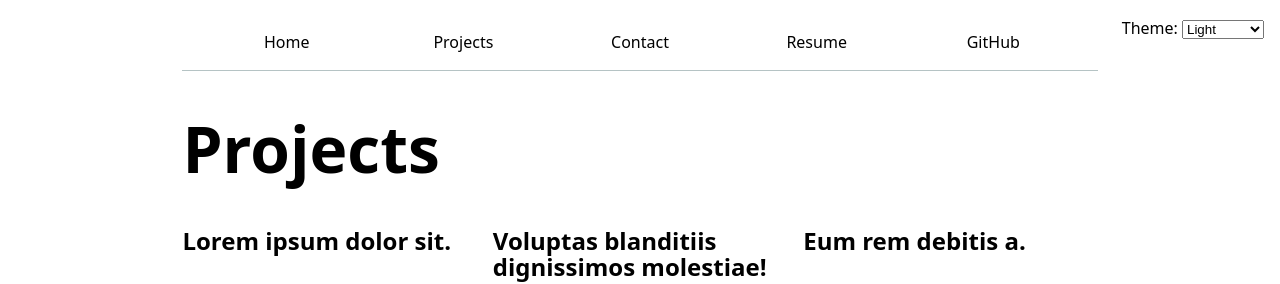
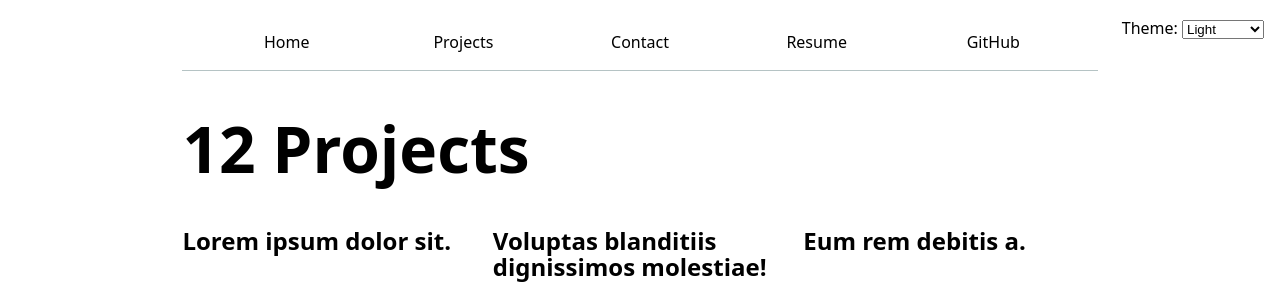
Before and after one commit to harisdsc/portfolio, a plain HTML site: page projects/index.html in a window 1280 px wide. Shown: the top 284 px of the page. Drawn offline with Linux system fonts and the light colour scheme.

Commit message:
projects.js

```diff
--- a/global.js
+++ b/global.js
@@ -89,3 +89,38 @@ select.addEventListener('input', function (event) {
     setColorScheme(selectedValue);
     localStorage.colorScheme = selectedValue;
 });
+
+export async function fetchJSON(url) {
+    try {
+        const response = await fetch(url);
+        if (!response.ok) {
+            throw new Error(`Failed to fetch projects: ${response.statusText}`);
+        }
+        console.log(response);
+        const data = await response.json();
+        return data;
+
+    } catch (error) {
+        console.error('Error fetching or parsing JSON data:', error);
+    }
+}
+
+export function renderProjects(projects, containerElement, headingLevel = 'h2') {
+    containerElement.innerHTML = '';
+    for (const project of projects) {
+        const article = document.createElement('article');
+        article.innerHTML = `
+            <${headingLevel}>${project.title}</${headingLevel}>
+            <img src="${project.image}" alt="${project.title}">
+            <p>${project.description}</p>
+        `;
+        containerElement.appendChild(article);
+    }
+}
+// const container = document.querySelector('.projects');
+
+// const projects = await fetchJSON('../lib/projects.json');
+
+// renderProjects(projects, container, 'h3');
+
+// console.log(container.innerHTML);
--- /dev/null
+++ b/lib/projects.json
@@ -0,0 +1,62 @@
+[
+    {
+        "title": "Lorem ipsum dolor sit.",
+        "image": "https://vis-society.github.io/labs/2/images/empty.svg",
+        "description": "Lorem, ipsum dolor sit amet consectetur adipisicing elit. Itaque repellendus excepturi maiores repudiandae atque quos nesciunt amet debitis dicta natus, laboriosam aliquam cupiditate, harum explicabo corrupti ea odio est mollitia!"
+    },
+    {
+        "title": "Voluptas blanditiis dignissimos molestiae!",
+        "image": "https://vis-society.github.io/labs/2/images/empty.svg",
+        "description": "Provident recusandae sint quis, dolores neque delectus ullam odit cumque cupiditate voluptatum quisquam quibusdam, eos quod repellendus, sapiente unde architecto suscipit rem! Nihil aperiam ex pariatur voluptatem est tempore quam?"
+    },
+    {
+        "title": "Eum rem debitis a.",
+        "image": "https://vis-society.github.io/labs/2/images/empty.svg",
+        "description": "Ullam ducimus in fuga dolor est, repellat sunt odit possimus ipsum officiis laboriosam fugit? Ea, nobis voluptatibus atque rerum corrupti vitae nulla, animi porro eaque non, accusamus vel tempore nemo."
+    },
+    {
+        "title": "Cupiditate, debitis neque! Error.",
+        "image": "https://vis-society.github.io/labs/2/images/empty.svg",
+        "description": "Ab, animi in consequatur sunt rerum beatae vitae nobis doloremque, molestiae harum, minus consequuntur. At deserunt maxime laudantium reprehenderit aliquid. Suscipit autem iusto officiis recusandae eaque voluptas delectus, illum temporibus."
+    },
+    {
+        "title": "Laudantium repellat consectetur animi.",
+        "image": "https://vis-society.github.io/labs/2/images/empty.svg",
+        "description": "Quidem consectetur aspernatur fugiat a, id consequatur fugit ut cum corrupti aliquam explicabo culpa ullam, asperiores magnam accusantium tempora, labore sunt voluptatum ducimus delectus ipsam nesciunt hic. Repellendus, dignissimos minima."
+    },
+    {
+        "title": "Recusandae odio ducimus necessitatibus.",
+        "image": "https://vis-society.github.io/labs/2/images/empty.svg",
+        "description": "Corrupti, modi rerum laborum nemo cumque id a et reprehenderit! Quis fugit incidunt, quos consectetur repellat dicta. Placeat, nemo enim. Expedita vel aspernatur natus minus enim nostrum et eveniet aut."
+    },
+    {
+        "title": "Possimus illo repellat iusto.",
+        "image": "https://vis-society.github.io/labs/2/images/empty.svg",
+        "description": "Tenetur, quo sequi officia, provident, culpa quae reiciendis sapiente dolore porro libero minima excepturi inventore laboriosam necessitatibus hic perspiciatis labore esse quis maiores quidem. Molestiae aspernatur pariatur maiores laborum ipsam!"
+    },
+    {
+        "title": "Fugit quo excepturi rerum!",
+        "image": "https://vis-society.github.io/labs/2/images/empty.svg",
+        "description": "Ullam facere mollitia quos eos magni? Laudantium reiciendis dignissimos minus expedita debitis consequuntur doloribus eveniet omnis. Sint enim quia dolor optio dicta nobis reprehenderit quisquam maiores tenetur, illo, necessitatibus quidem."
+    },
+    {
+        "title": "Amet saepe optio magni?",
+        "image": "https://vis-society.github.io/labs/2/images/empty.svg",
+        "description": "Sit, quam ipsa, iste error cumque quod tempora illo facere non illum veniam quisquam pariatur. Delectus dolorem omnis nesciunt similique debitis suscipit adipisci voluptatum? Voluptatum fugiat repellendus dolorem cumque ex!"
+    },
+    {
+        "title": "Voluptas quidem impedit ex!",
+        "image": "https://vis-society.github.io/labs/2/images/empty.svg",
+        "description": "Dolore dolorem quasi ut voluptate, voluptatem natus sed et officiis eveniet vitae quod, aut voluptatibus fuga animi inventore quos, aperiam velit ullam molestiae cum labore beatae reiciendis quisquam! Quod, nulla?"
+    },
+    {
+        "title": "Quibusdam cum consectetur recusandae?",
+        "image": "https://vis-society.github.io/labs/2/images/empty.svg",
+        "description": "Itaque necessitatibus magni voluptatibus delectus reiciendis, minima nihil atque fugit veniam soluta debitis enim aperiam sapiente exercitationem dolorem? Aut consequatur sunt, magnam ad sit sequi aliquid amet eaque odit harum!"
+    },
+    {
+        "title": "Deleniti exercitationem consequuntur ullam.",
+        "image": "https://vis-society.github.io/labs/2/images/empty.svg",
+        "description": "Est vero rem ipsam iusto nihil incidunt fugit, eos, maxime exercitationem animi assumenda qui totam! Veritatis, id, ex quam molestiae mollitia a reiciendis, modi neque quaerat officia labore eum veniam."
+    }
+]
--- a/projects/index.html
+++ b/projects/index.html
@@ -1,6 +1,7 @@
 <!DOCTYPE html>
 <html lang="en">
 <script type="module" src="../global.js"></script>
+<script src="projects.js" type="module"></script>
 <head>
     <meta charset="UTF-8">
     <meta name="viewport" content="width=device-width, initial-scale=1.0">
@@ -25,9 +26,9 @@
             Resume
         </a>
     </nav> -->
-    <h1>Projects</h1>
+    <h1 class="projects-title">Projects</h1>
     <div class="projects">
-        <article>
+        <!-- <article>
             <h2>Lorem ipsum dolor sit.</h2>
             <img src="https://vis-society.github.io/labs/2/images/empty.svg" alt="">
             <p>Lorem, ipsum dolor sit amet consectetur adipisicing elit. Itaque repellendus excepturi maiores repudiandae atque quos nesciunt amet debitis dicta natus, laboriosam aliquam cupiditate, harum explicabo corrupti ea odio est mollitia!</p>
@@ -86,7 +87,8 @@
             <h2>Deleniti exercitationem consequuntur ullam.</h2>
             <img src="https://vis-society.github.io/labs/2/images/empty.svg" alt="">
             <p>Est vero rem ipsam iusto nihil incidunt fugit, eos, maxime exercitationem animi assumenda qui totam! Veritatis, id, ex quam molestiae mollitia a reiciendis, modi neque quaerat officia labore eum veniam.</p>
-        </article>
+        </article> -->
+
     </div>
 </body>
 </html>
--- /dev/null
+++ b/projects/projects.js
@@ -0,0 +1,10 @@
+import { fetchJSON, renderProjects } from '../global.js';
+
+const projects = await fetchJSON('../lib/projects.json');
+const projectsContainer = document.querySelector('.projects');
+
+const titleElement = document.querySelector('.projects-title')
+
+titleElement.textContent = `${projects.length} Projects`;
+renderProjects(projects, projectsContainer, 'h2');
+// console.log(projectsContainer.innerHTML);
```
